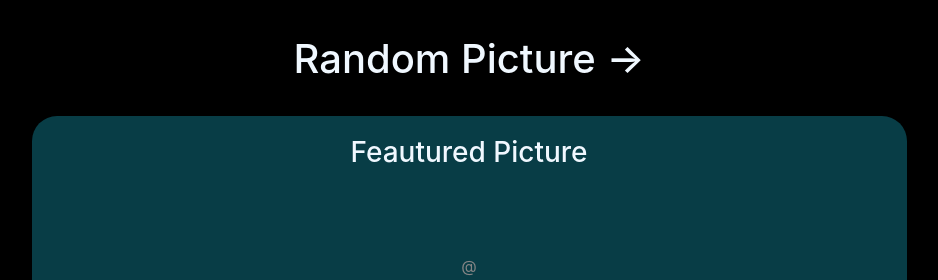
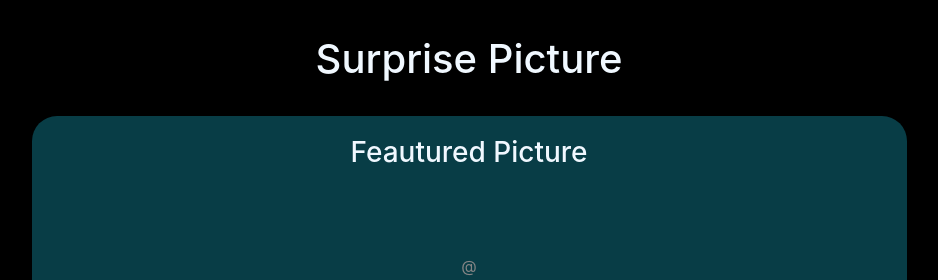
Before and after one commit to iZub1n/Z-ImgRepo, a Flask app: template templates/homepage.html in a window 1280 px wide. Shown: the part 64-344 px from the top of the page, without its empty margins (171-1109 px from the left). Run offline with Flask 2, Linux system fonts and the light colour scheme; the template is opened without the code that fills it, so the values that code supplies are empty; some libraries are stand-ins or nearby versions.

Commit message:
Improved UI

```diff
--- a/templates/homepage.html
+++ b/templates/homepage.html
@@ -7,7 +7,7 @@
 <div class="container-fluid">
 <div class="row">
     <div class="col-12" style="text-align:center; padding-top: 35px; padding-bottom: 15px;">
-            <h1>Random Picture -></h1>
+            <h1>Surprise Picture</h1>
     </div>
    </div>
    <div class="row">
```
